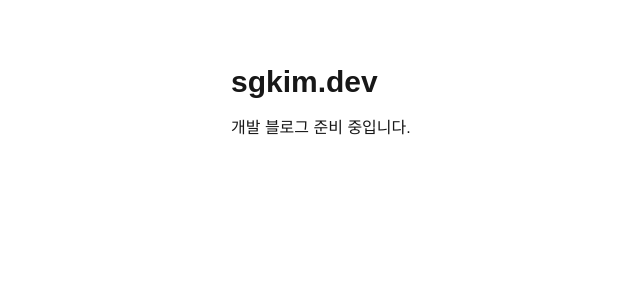
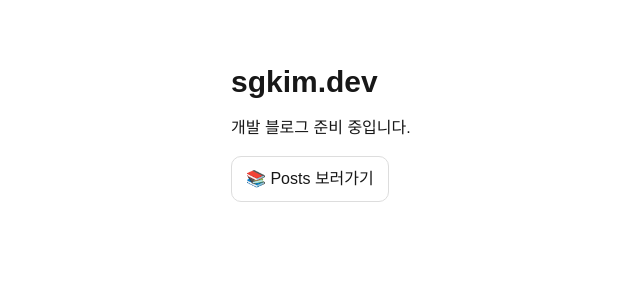
Before and after one commit to SNP0301/sgkim_dev, a Next.js app: page / in a window 1280 px wide. Shown: the top 300 px of the page, without its empty margins (41-681 px from the left). Built offline with nearby package versions, Linux system fonts and the light colour scheme.

Commit message:
add: link from the src page to the posting list

```diff
--- a/src/app/page.tsx
+++ b/src/app/page.tsx
@@ -1,4 +1,5 @@
 import Image from "next/image";
+import Link from "next/link";
 
 export default function Home() {
   return (
@@ -7,6 +8,19 @@ export default function Home() {
       <p className="mt-4 text-muted-foreground">
         개발 블로그 준비 중입니다.
       </p>
+            <Link
+        href="/blog"
+        style={{
+          display: "inline-block",
+          marginTop: 16,
+          padding: "10px 14px",
+          border: "1px solid #ddd",
+          borderRadius: 10,
+          textDecoration: "none",
+        }}
+      >
+        📚 Posts 보러가기
+      </Link>
     </main>
   );
 }
```
